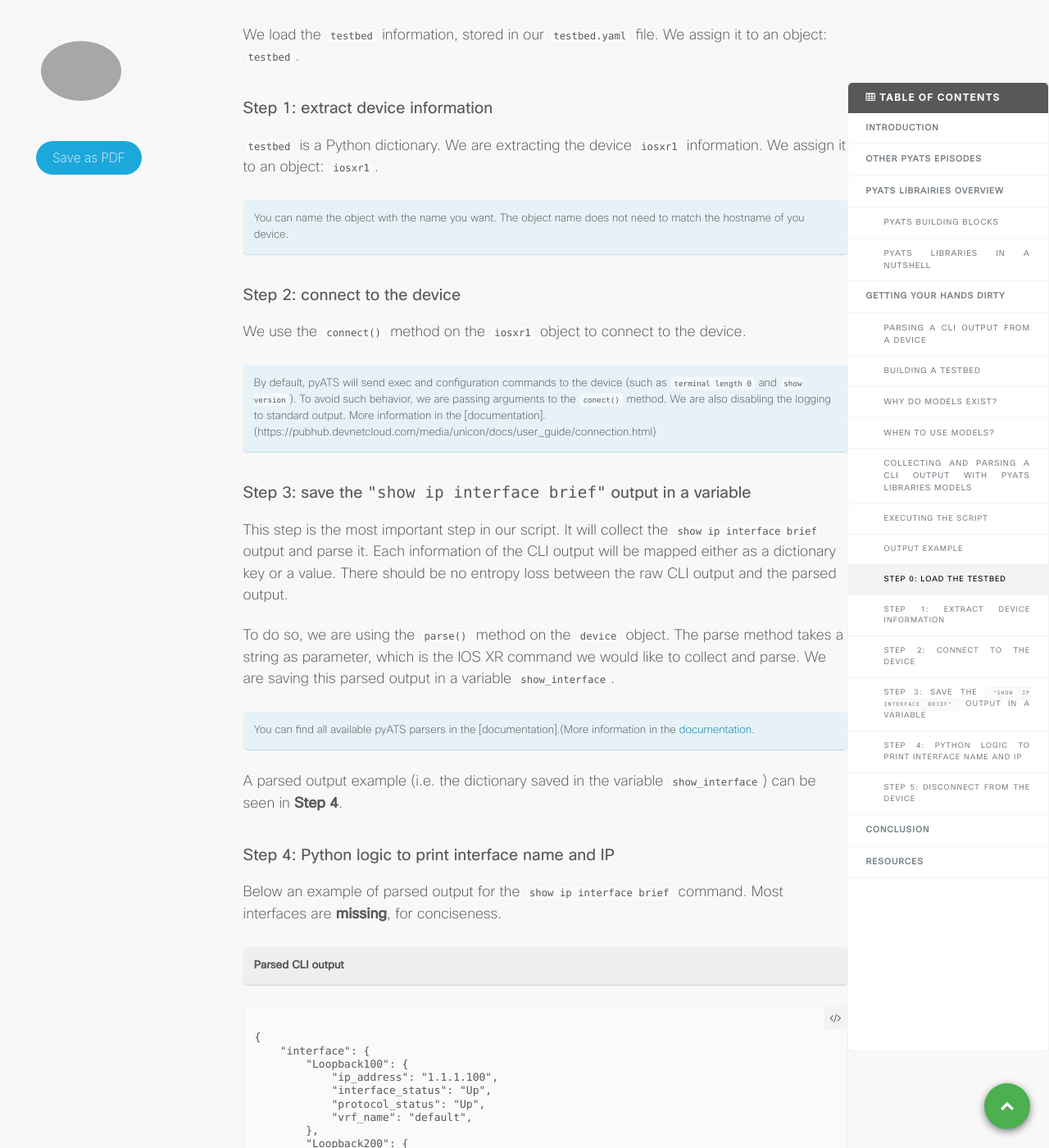
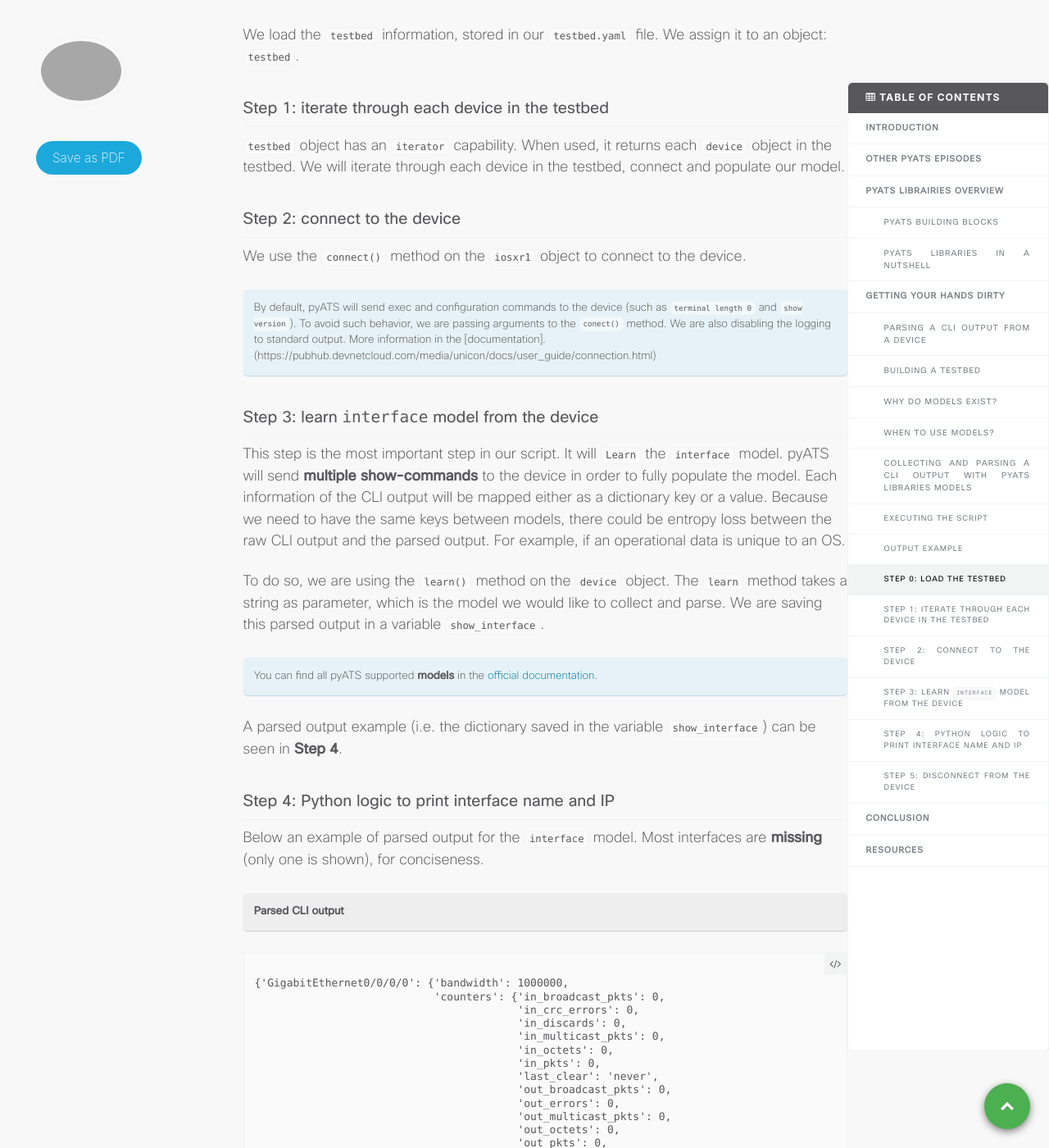
Before and after one commit to xrdocs/programmability, a Jekyll site: the page built from _tutorials/pyats-series-be-a-model.md, in a window 1280 px wide and 1400 px high, scrolled down 7799 px. Shown: the whole window at 82% size. Built offline with Jekyll 4.4.1, drawn with Linux system fonts in a browser that asks for light colours; comment, search, counter and statistics services are not loaded; some of the changed text lies outside the part shown.

Commit message:
python end

```diff
--- a/_tutorials/pyats-series-be-a-model.md
+++ b/_tutorials/pyats-series-be-a-model.md
@@ -239,7 +239,7 @@ Below, a diagram of the show-commands sent to the device to fully populate the `
 
 ![pyats_interface_model.png]({{site.baseurl}}/images/pyats_interface_model.png){: .align-center}
 
-You can find supported **models** in the [official documentation](https://pubhub.devnetcloud.com/media/genie-feature-browser/docs/#/models).
+You can find all pyATS supported **models** in the [official documentation](https://pubhub.devnetcloud.com/media/genie-feature-browser/docs/#/models).
 {: .notice--info}
 
 ## When to use models?
@@ -312,9 +312,9 @@ Here is an output example of the above script. It might slightly vary according
 <div class="highlighter-rouge">
 <pre class="highlight">
 <code>
------------------------------------
+----------------------------------
 -- Connected on device: iosxr1 --
------------------------------------
+----------------------------------
 Loopback200 -- 1.1.1.200
 Loopback100 -- 1.1.1.100
 GigabitEthernet0/0/0/6 -- Unassigned
@@ -347,12 +347,9 @@ From the `genie` module, we import the `testbed.load()` function. This function
 
 We load the `testbed` information, stored in our `testbed.yaml` file. We assign it to an object: `testbed`.
 
-### Step 1: extract device information
+### Step 1: iterate through each device in the testbed
 
-`testbed` is a Python dictionary. We are extracting the device `iosxr1` information. We assign it to an object: `iosxr1`.
-
-You can name the object with the name you want. The object name does not need to match the hostname of you device.
-{: .notice--info}
+`testbed` object has an `iterator` capability. When used, it returns each `device` object in the testbed. We will iterate through each device in the testbed, connect and populate our model.
 
 ### Step 2: connect to the device
 
@@ -362,46 +359,61 @@ By default, pyATS will send exec and configuration commands to the device (such
 More information in the [documentation].(https://pubhub.devnetcloud.com/media/unicon/docs/user_guide/connection.html)
 {: .notice--info}
 
-### Step 3: save the `"show ip interface brief"` output in a variable
+### Step 3: learn `interface` model from the device
 
-This step is the most important step in our script. It will collect the `show ip interface brief` output and parse it. Each information of the CLI output will be mapped either as a dictionary key or a value. There should be no entropy loss between the raw CLI output and the parsed output.
+This step is the most important step in our script. It will `Learn` the `interface` model. pyATS will send **multiple show-commands** to the device in order to fully populate the model. Each information of the CLI output will be mapped either as a dictionary key or a value. Because we need to have the same keys between models, there could be entropy loss between the raw CLI output and the parsed output. For example, if an operational data is unique to an OS.
 
-To do so, we are using the `parse()` method on the `device` object. The parse method takes a string as parameter, which is the IOS XR command we would like to collect and parse. We are saving this parsed output in a variable `show_interface`.
+To do so, we are using the `learn()` method on the `device` object. The `learn` method takes a string as parameter, which is the model we would like to collect and parse. We are saving this parsed output in a variable `show_interface`.
 
-You can find all available pyATS parsers in the [documentation].(More information in the [documentation](https://pubhub.devnetcloud.com/media/unicon/docs/user_guide/connection.html).
+You can find all pyATS supported **models** in the [official documentation](https://pubhub.devnetcloud.com/media/genie-feature-browser/docs/#/models).
 {: .notice--info}
 
 A parsed output example (i.e. the dictionary saved in the variable `show_interface`) can be seen in **Step 4**.
 
 ### Step 4: Python logic to print interface name and IP
 
-Below an example of parsed output for the `show ip interface brief` command. Most interfaces are **missing**, for conciseness.
+Below an example of parsed output for the `interface` model. Most interfaces are **missing** (only one is shown), for conciseness.
 
 **Parsed CLI output**
 {: .notice--primary}
 <div class="highlighter-rouge">
 <pre class="highlight">
 <code>
-{
-    "interface": {
-        "Loopback100": {
-            "ip_address": "1.1.1.100",
-            "interface_status": "Up",
-            "protocol_status": "Up",
-            "vrf_name": "default",
-        },
-        "Loopback200": {
-            "ip_address": "1.1.1.200",
-            "interface_status": "Down",
-            "protocol_status": "Down",
-            "vrf_name": "Red",
-        }
-}
+{'GigabitEthernet0/0/0/0': {'bandwidth': 1000000,
+                            'counters': {'in_broadcast_pkts': 0,
+                                         'in_crc_errors': 0,
+                                         'in_discards': 0,
+                                         'in_multicast_pkts': 0,
+                                         'in_octets': 0,
+                                         'in_pkts': 0,
+                                         'last_clear': 'never',
+                                         'out_broadcast_pkts': 0,
+                                         'out_errors': 0,
+                                         'out_multicast_pkts': 0,
+                                         'out_octets': 0,
+                                         'out_pkts': 0,
+                                         'rate': {'in_rate': 0,
+                                                  'in_rate_pkts': 0,
+                                                  'load_interval': 300,
+                                                  'out_rate': 0,
+                                                  'out_rate_pkts': 0}},
+                            'enabled': False,
+                            'encapsulation': {'encapsulation': 'arpa'},
+                            'flow_control': {'flow_control_receive': False,
+                                             'flow_control_send': False},
+                            'ipv6': {'enabled': False},
+                            'mac_address': '0050.56bb.4247',
+                            'mtu': 1514,
+                            'oper_status': 'down',
+                            'phys_address': '0050.56bb.4247',
+                            'type': 'gigabitethernet'}
 </code>
 </pre>
 </div>
 
-In the above output, we have a list of interfaces: `Loopback100` and `Loopback200`. We are iterating through this list. For each interface, we are accessing the `ip_address` value. We're then printting the interface `name` and `IP`.
+In the above output, we have a list of interfaces: `GigabitEthernet0/0/0/0` (others are **not** shown for conciseness). We are iterating through this list. For each interface, we are accessing the `ip_address` value. We're then printting the interface `name` and `IP`.
+
+The `info` attribute of the `Interface` object returns a Python dictionnary. We are iterating through this dictionnary items. It's return all the `tuples` of `key: values` of this dictionnary.
 
 It might not be useful in a real life use case. Goal here is to take a concise example, to show how easy it is to extract values of a CLI output when parsed with pyATS libraries.
 {: .notice--info}
```
